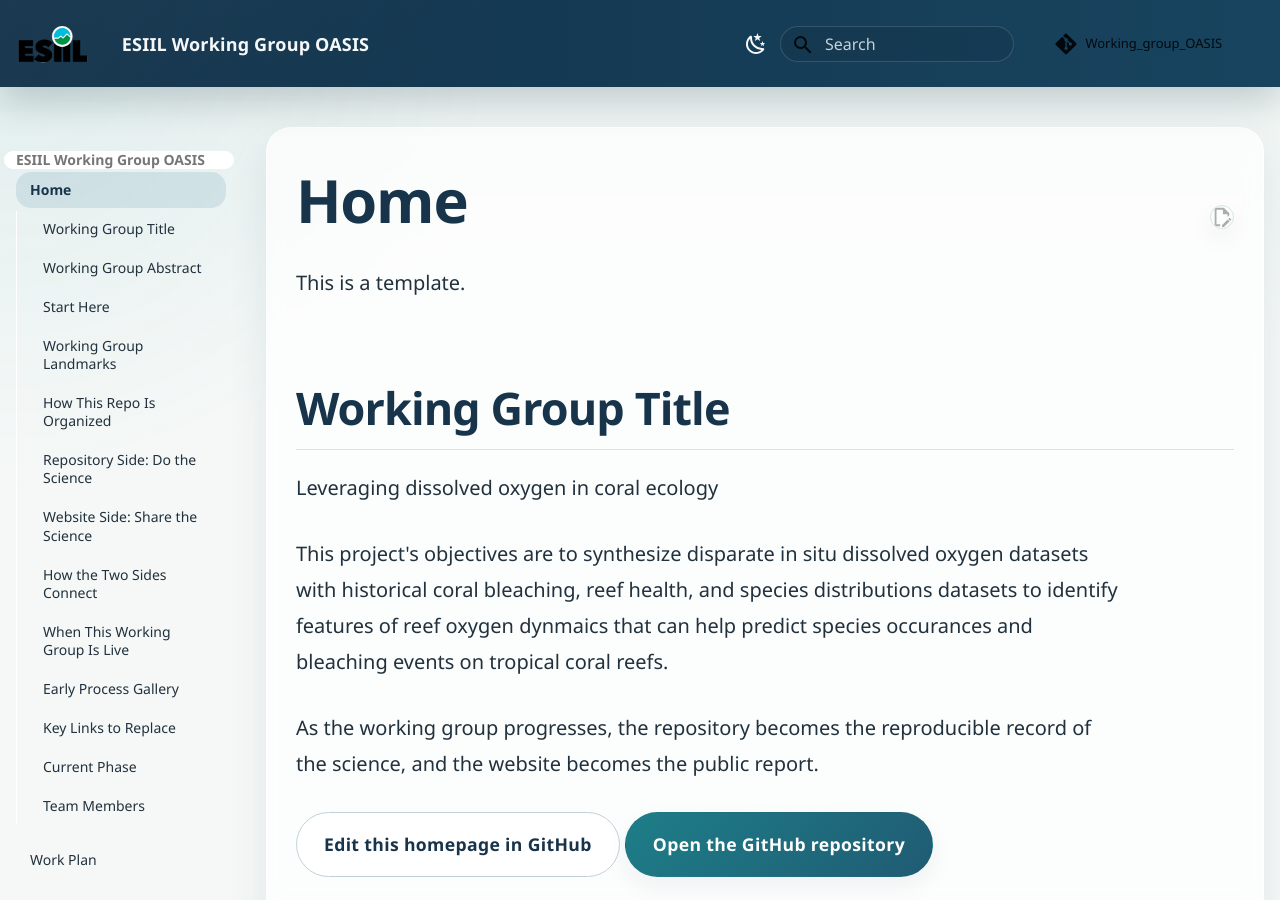
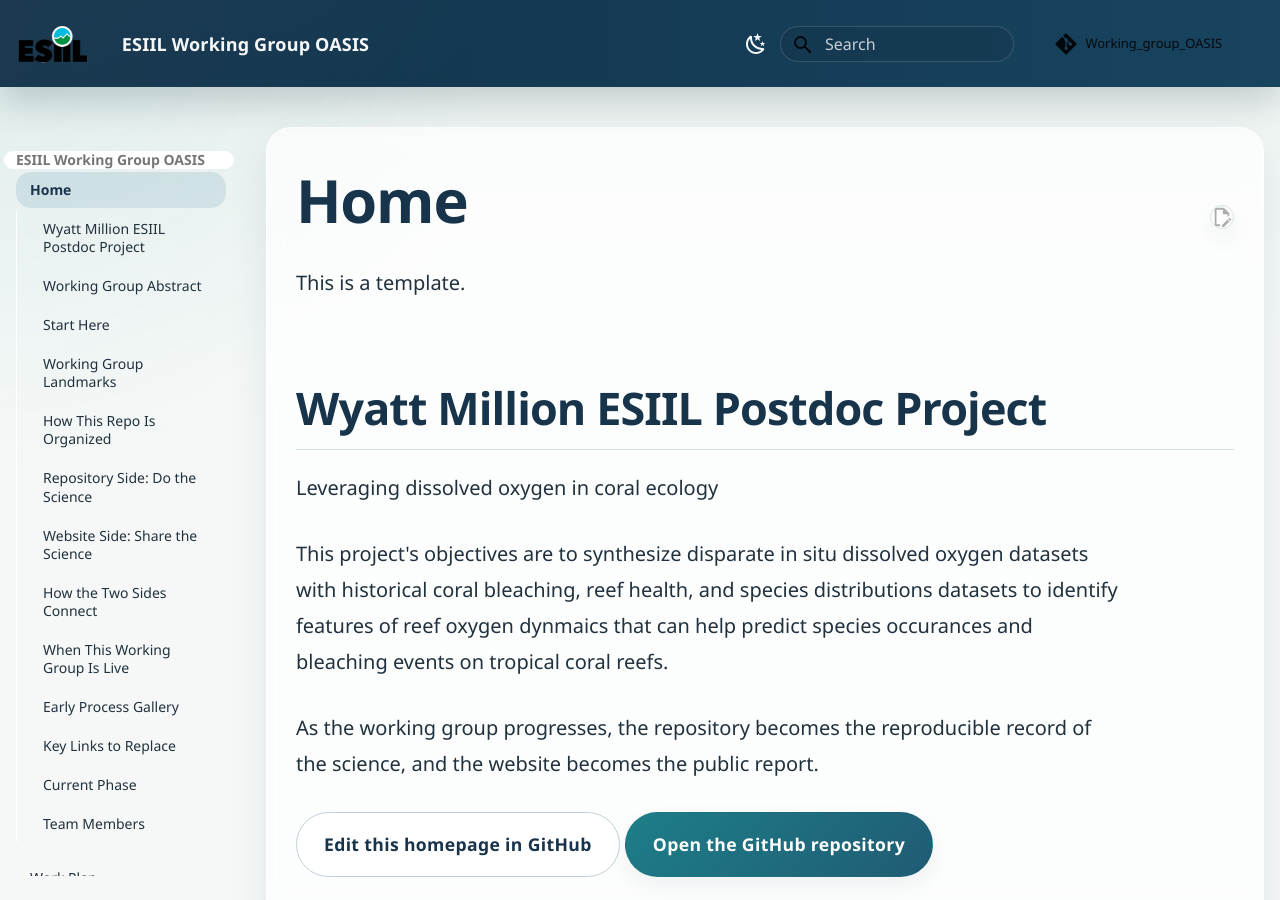
Before and after one commit to CU-ESIIL/Wyatt_ESIIL_proj, an MkDocs documentation site: the page built from docs/index.md, in a window 1280 px wide and 900 px high. Built offline with MkDocs 1.6.1 and Material for MkDocs 9.7.7, drawn with Linux system fonts in a browser that asks for light colours; comment, search, counter and statistics services are not loaded.

Commit message:
updated title

```diff
--- a/docs/index.md
+++ b/docs/index.md
@@ -1,6 +1,6 @@
 # Home
 This is a template.
-## Working Group Title
+## Wyatt Million ESIIL Postdoc Project
 
 Leveraging dissolved oxygen in coral ecology
 
```
